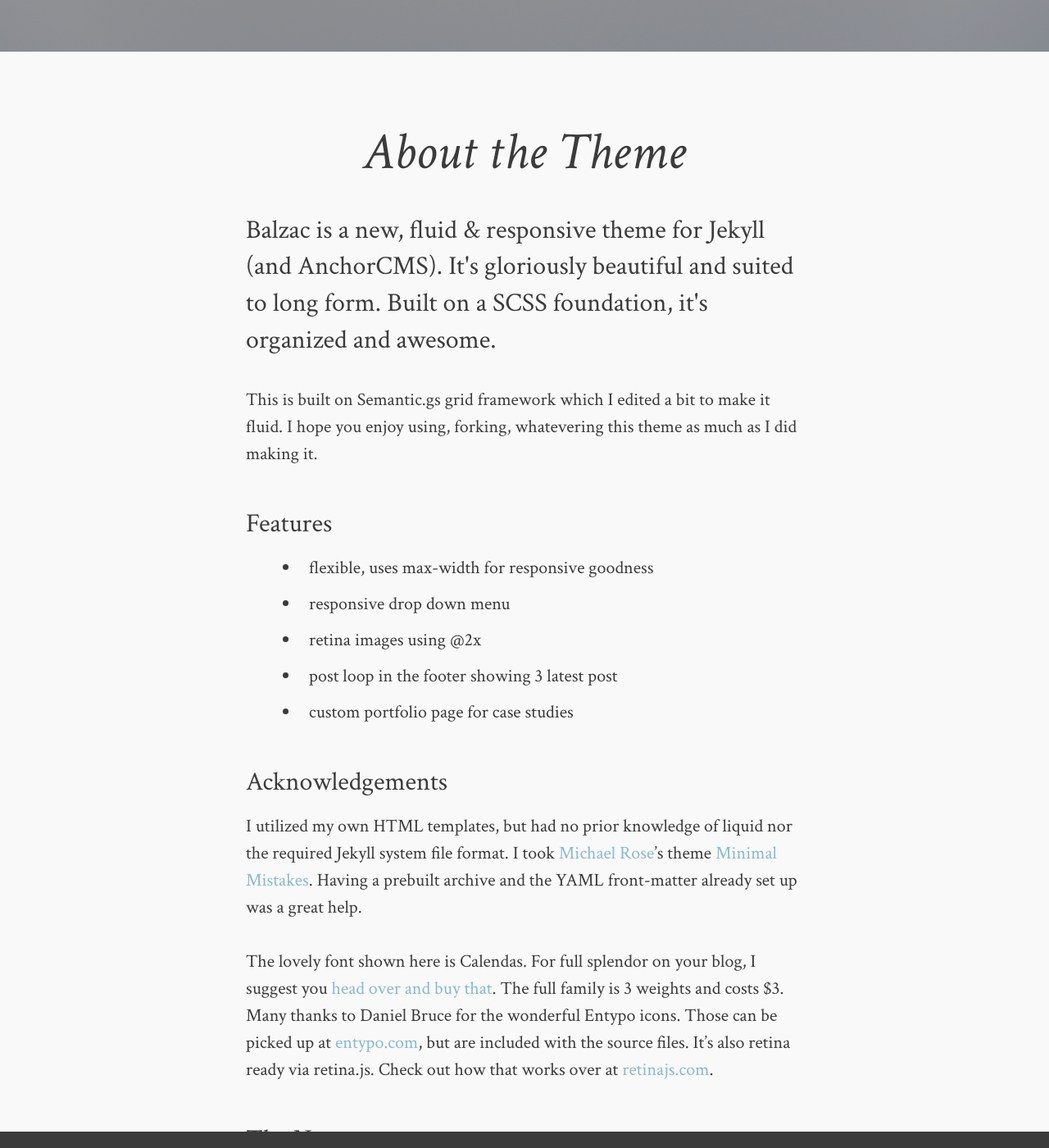
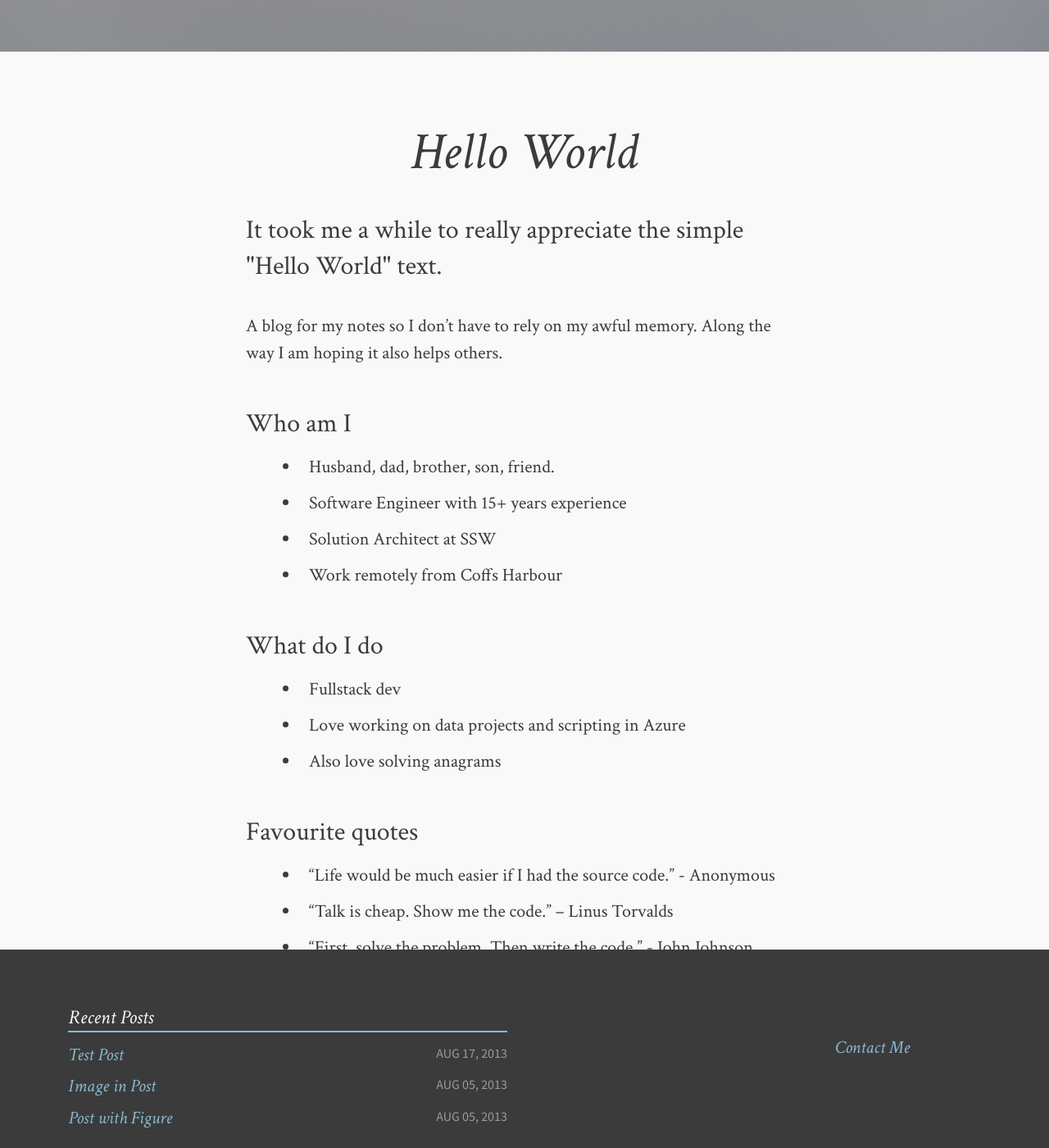
Before and after one commit to premradhakrishnan/premradhakrishnan.github.io, a Jekyll site: the page built from about.md, in a window 1280 px wide and 1400 px high, scrolled down 487 px. Shown: the whole window at 82% size. Built offline with Jekyll 4.4.1, drawn with Linux system fonts in a browser that asks for light colours; comment, search, counter and statistics services are not loaded; some of the changed text lies outside the part shown.

Commit message:
About me

```diff
--- a/about.md
+++ b/about.md
@@ -1,26 +1,31 @@
 ---
 layout: post
 permalink: /about/index.html
-title: About the Theme
-description: Balzac is a new, fluid & responsive theme for Jekyll (and AnchorCMS). It's gloriously beautiful and suited to long form. Built on a SCSS foundation, it's organized and awesome.
-tags: [about, Jekyll, theme, responsive]
+title: Hello World
+description: It took me a while to really appreciate the simple "Hello World" text.
+tags: [about, Prem]
 image:
   feature: soft-trees.jpg
 ---
 
-This is built on Semantic.gs grid framework which I edited a bit to make it fluid. I hope you enjoy using, forking, whatevering this theme as much as I did making it.
+A blog for my notes so I don't have to rely on my awful memory. Along the way I am hoping it also helps others.
 
-### Features
-* flexible, uses max-width for responsive goodness
-* responsive drop down menu
-* retina images using @2x
-* post loop in the footer showing 3 latest post
-* custom portfolio page for case studies
+### Who am I
+* Husband, dad, brother, son, friend.
+* Software Engineer with 15+ years experience
+* Solution Architect at SSW
+* Work remotely from Coffs Harbour
 
-### Acknowledgements
-I utilized my own HTML templates, but had no prior knowledge of liquid nor the required Jekyll system file format. I took [Michael Rose](http://twitter.com/mmistakes)'s theme [Minimal Mistakes](http://mmistakes.github.io/minimal-mistakes/). Having a prebuilt archive and the YAML front-matter already set up was a great help.
+### What do I do
+* Fullstack dev
+* Love working on data projects and scripting in Azure
+* Also love solving anagrams
 
- The lovely font shown here is Calendas. For full splendor on your blog, I suggest you [head over and buy that](http://calendasplus.com/). The full family is 3 weights and costs $3. Many thanks to Daniel Bruce for the wonderful Entypo icons. Those can be picked up at [entypo.com](http://entypo.com), but are included with the source files. It's also <b>retina ready</b> via retina.js. Check out how that works over at [retinajs.com](http://retinajs.com).
+### Favourite quotes
+* "Life would be much easier if I had the source code." - Anonymous
+* "Talk is cheap. Show me the code." – Linus Torvalds
+* "First, solve the problem. Then write the code." - John Johnson
 
-### The Name
-Balzac was a famous writer, known for his beautiful prose. I read some Balzac in school, but mostly feel comfort in the name of my favorite coffee shop in Stratford, Ontario.
+That's enough about me. Let's get to work!
+
+^ Prem
```
